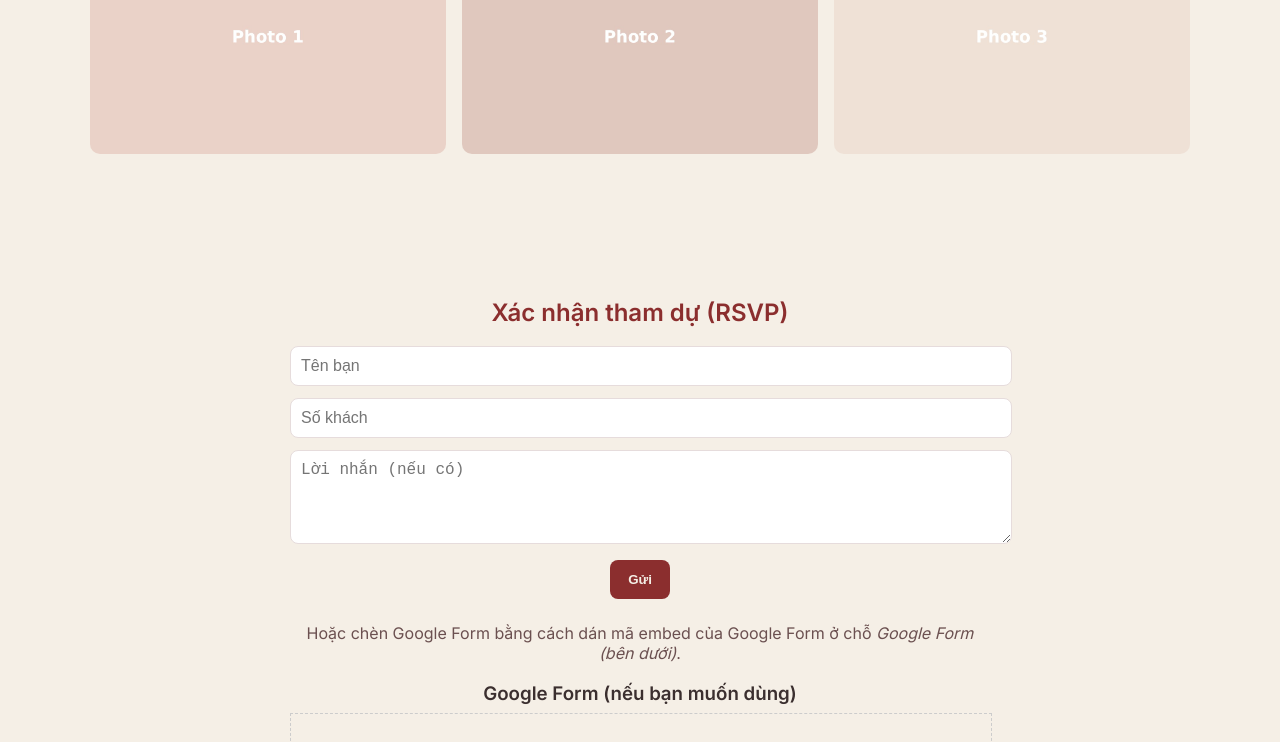
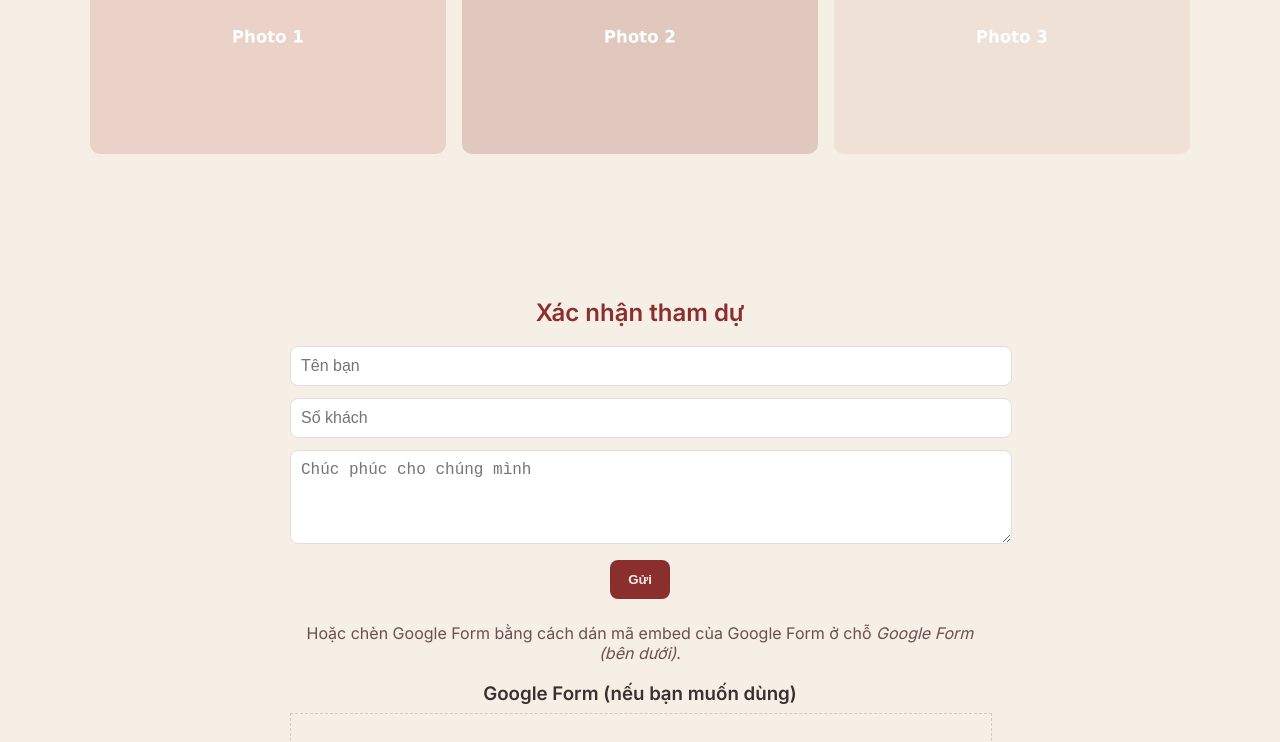
Before and after one commit to lananh11061999-create/wedding-lananh-tunglam, a Next.js app: page / in a window 1280 px wide. Shown: the part 2331-3073 px from the top of the page. Built offline with nearby package versions, Linux system fonts and the light colour scheme.

Commit message:
Update RSVP.js

```diff
--- a/components/RSVP.js
+++ b/components/RSVP.js
@@ -2,13 +2,13 @@ export default function RSVP(){
   return (
     <section className="section rsvp" data-aos="fade-up">
       <div className="container" style={{maxWidth:700, margin:'0 auto', textAlign:'center'}}>
-        <h2 style={{color:'var(--main-1)'}}>Xác nhận tham dự (RSVP)</h2>
+        <h2 style={{color:'var(--main-1)'}}>Xác nhận tham dự</h2>
 
         {/* -- Simple working form (posts to getform.io - replace endpoint with your own) -- */}
         <form action="https://getform.io/f/your-form-endpoint" method="POST" style={{marginTop:18, marginBottom:24}}>
           <input name="name" placeholder="Tên bạn" required />
           <input name="guests" placeholder="Số khách" required />
-          <textarea name="note" rows="4" placeholder="Lời nhắn (nếu có)"></textarea>
+          <textarea name="note" rows="4" placeholder="Chúc phúc cho chúng mình "></textarea>
           <button style={{background:'var(--main-1)', color:'var(--main-2)', padding:'12px 18px', borderRadius:8}}>Gửi</button>
         </form>
 
```
